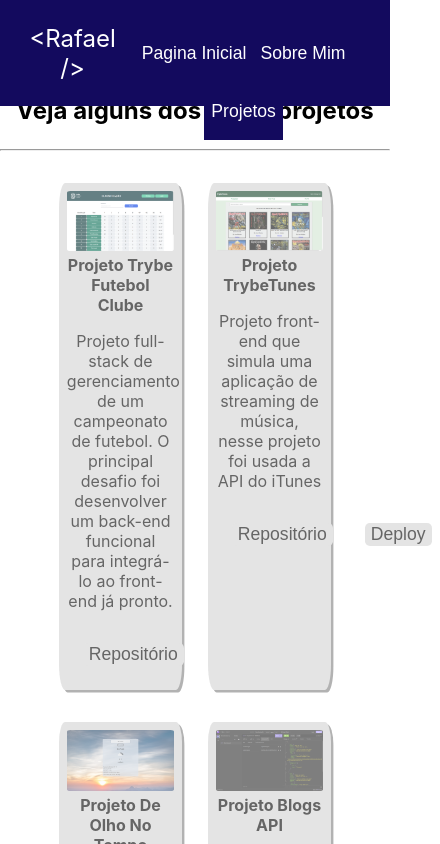
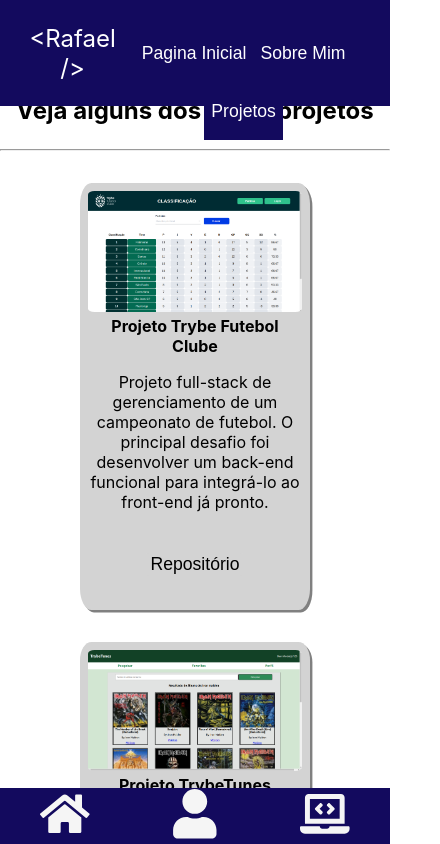
Before and after one commit to rafaelsisoares/portfolio, a React (Create React App) app: page /projects in a window 390 px wide. Shown: the top 844 px of the page, 440 px wide, since content can reach past the window. Built offline with nearby package versions, Linux system fonts and the light colour scheme.

Commit message:
style: Adiciona design responsivo na pagina de projetos

```diff
--- a/src/Components/NavButtons.jsx
+++ b/src/Components/NavButtons.jsx
@@ -19,7 +19,7 @@ export default function NavButtons() {
     }
   };
   return (
-    <div>
+    <div className="menu">
       <button type="button" name="home" onClick={handleClick}>Pagina Inicial</button>
       <button type="button" name="about" onClick={handleClick}>Sobre Mim</button>
       <button type="button" name="projects" onClick={handleClick}>Projetos</button>
--- a/src/Pages/Projects.jsx
+++ b/src/Pages/Projects.jsx
@@ -2,6 +2,7 @@ import React from 'react';
 import { Link } from 'react-router-dom';
 import Header from '../Components/Header';
 import '../Styles/Projects.css';
+import Footer from '../Components/Footer';
 
 export default function Projects() {
   return (
@@ -89,6 +90,7 @@ export default function Projects() {
           </div>
         </div>
       </div>
+      <Footer />
     </section>
   );
 }
--- a/src/Styles/Projects.css
+++ b/src/Styles/Projects.css
@@ -58,3 +58,19 @@
     color: var(--font-black);
     height: auto;
 }
+
+@media screen and (max-width: 767px) {
+    .project {
+        opacity: 1;
+        width: 60%;
+    }
+
+    .project a {
+        border-radius: 0.5rem;
+        padding: 1.1rem;
+    }
+
+    .project a:hover {
+        background-color: var(--button-bg-color-hover);
+    }
+}
```
